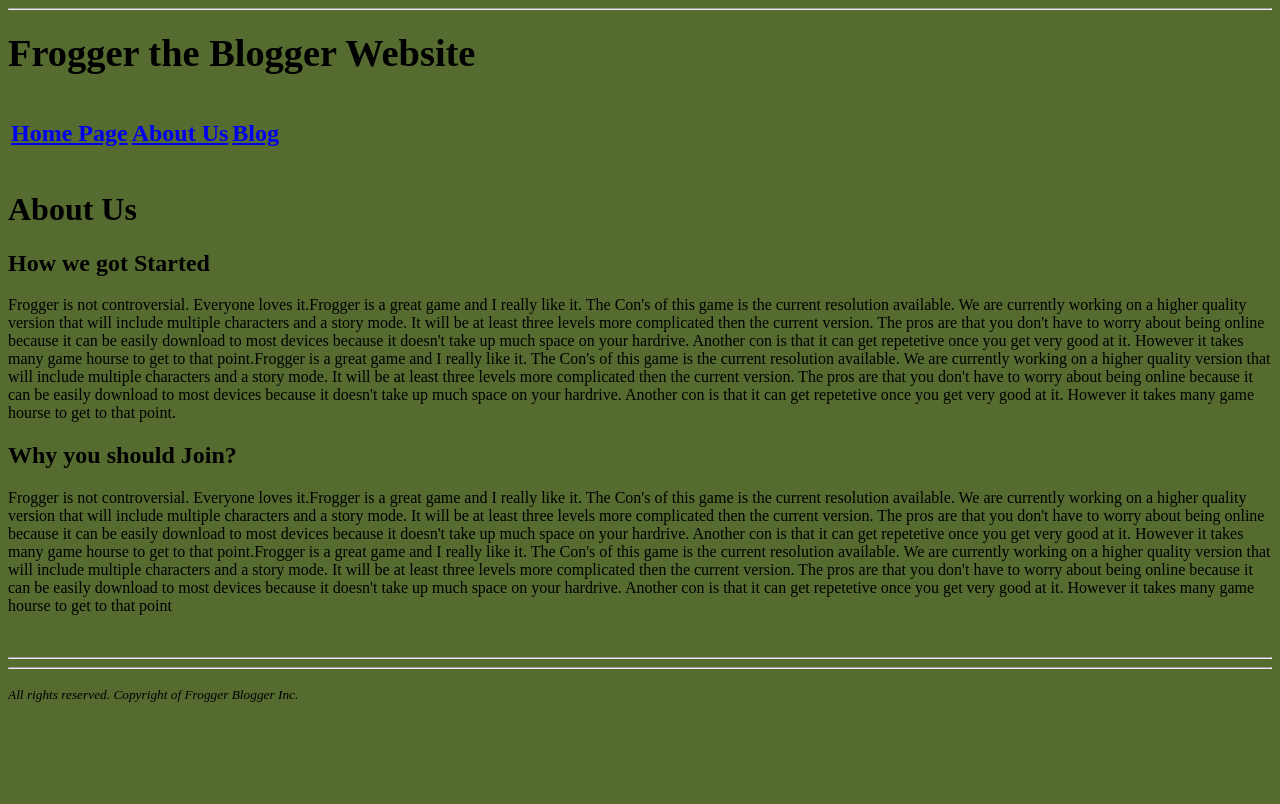
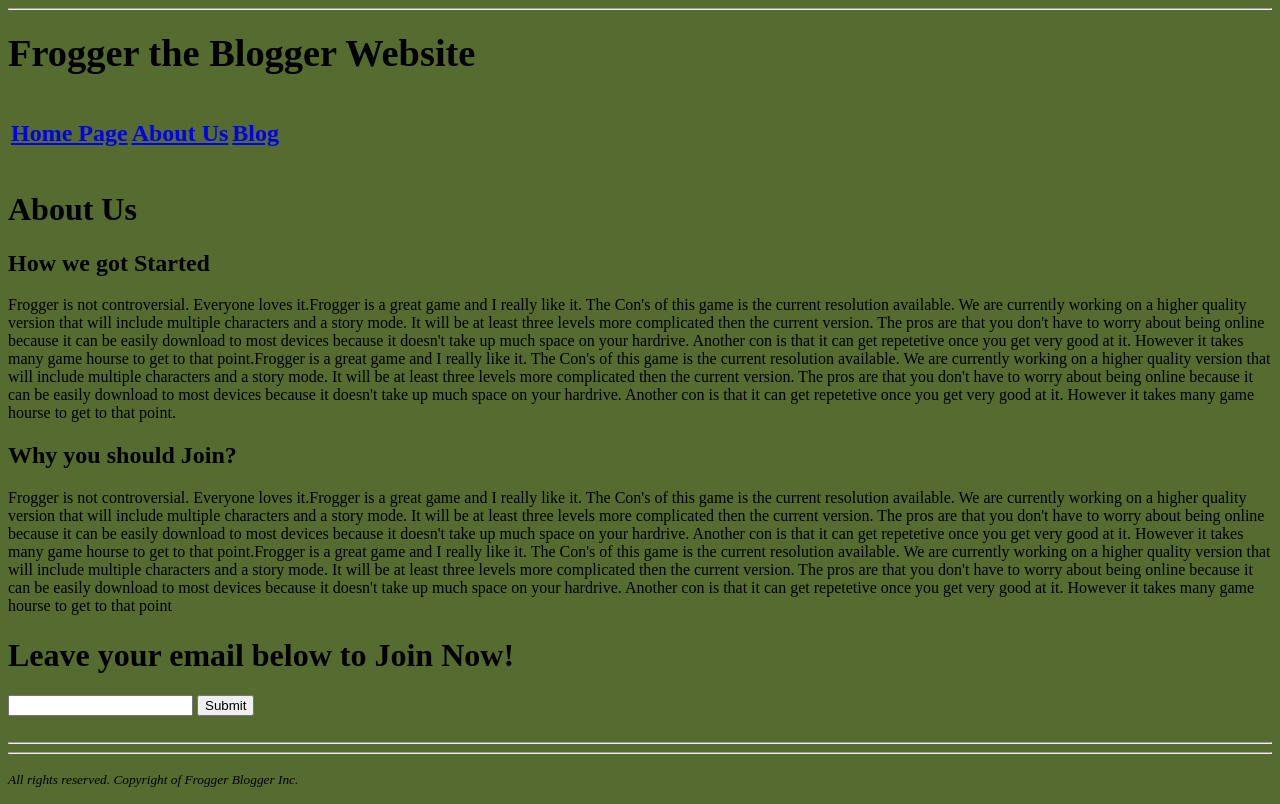
Before and after one commit to jasminespazmin/blog.github.io, a plain HTML site: page AboutF.html in a window 1280 px wide. Drawn offline with Linux system fonts and the light colour scheme.

Commit message:
Update AboutF.html

```diff
--- a/AboutF.html
+++ b/AboutF.html
@@ -55,7 +55,9 @@
 
       </article>
 
-
+      <h1><b>Leave your email below to Join Now!</b></h1>
+      <input type="text" rows="5" cols="10"/>
+      <input type="submit"/>
     </main>
     <br/>
 
```
